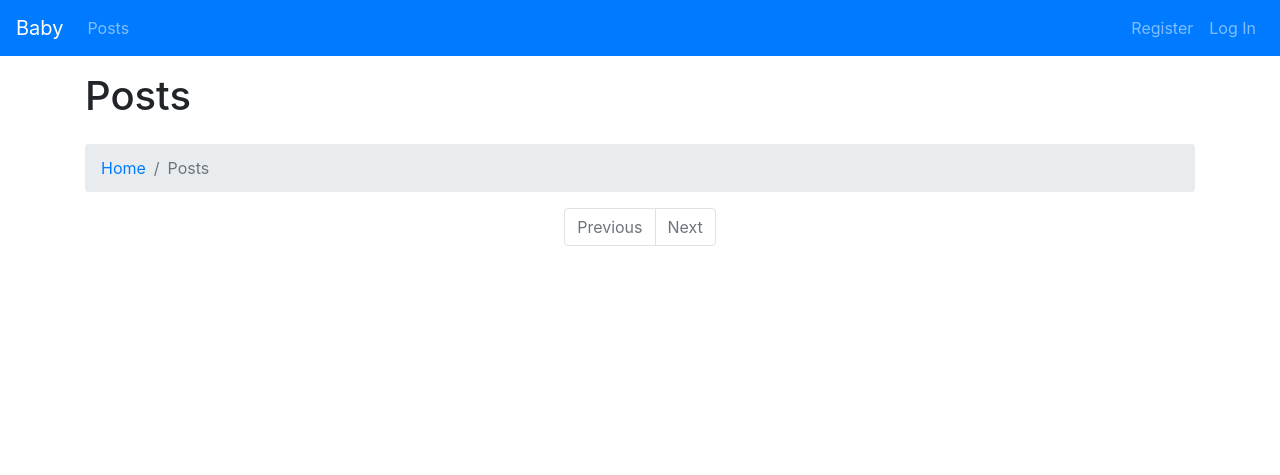
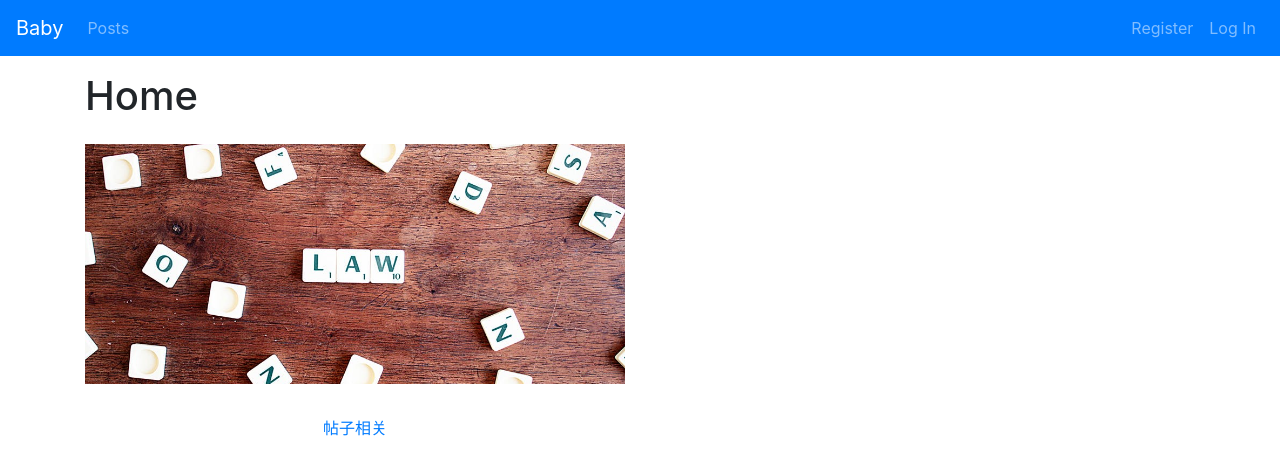
Before and after one commit to durban89/flask-project-blog-baby, a Flask app: page / in a window 1280 px wide. Shown: the top 475 px of the page. Run offline with Flask 2, Linux system fonts and the light colour scheme; data that the repository does not hold is empty; parts of the project's set-up code (start-up, migrations or seed data) failed here and were passed over; some libraries are stand-ins or nearby versions.

Commit message:
update ui - 修改首页排版部分

```diff
--- a/baby/__init__.py
+++ b/baby/__init__.py
@@ -133,12 +133,11 @@ def create_app(test_config=None):
             }
         })
 
-    @app.route('/baby')
-    def index():
-        return 'Baby'
-
     from . import db
     db.init_app(app)
+
+    from . import home
+    app.register_blueprint(home.bp)
 
     from . import auth
     app.register_blueprint(auth.bp)
@@ -149,6 +148,9 @@ def create_app(test_config=None):
     from . import chat
     app.register_blueprint(chat.bp)
 
+    from . import blog
+    app.register_blueprint(blog.bp)
+
     from . import api_food
     app.register_blueprint(api_food.bp)
 
@@ -157,10 +159,6 @@ def create_app(test_config=None):
 
     from . import api_food_week
     app.register_blueprint(api_food_week.bp)
-
-    from . import blog
-    app.register_blueprint(blog.bp)
-    app.add_url_rule('/', endpoint='index')
 
     from . import api_auth
     app.register_blueprint(api_auth.bp)
--- a/baby/blog.py
+++ b/baby/blog.py
@@ -11,7 +11,7 @@ from werkzeug.exceptions import abort
 from baby.auth import login_required
 from baby.db import get_db
 
-bp = Blueprint('blog', __name__)
+bp = Blueprint('blog', __name__, url_prefix='/post')
 
 
 @bp.route('/')
--- /dev/null
+++ b/baby/home.py
@@ -0,0 +1,10 @@
+#! _*_ coding: utf-8 _*_
+
+from flask import Blueprint, render_template
+
+bp = Blueprint('home', __name__, url_prefix='/')
+
+
+@bp.route('/')
+def index():
+    return render_template('home/index.j2')
--- a/baby/static/app.css
+++ b/baby/static/app.css
@@ -1,3 +1,18 @@
+.home-main-pic {
+  height: 240px;
+  background: #eee;
+  text-align: center;
+  display: flex;
+  justify-content: center;
+  align-items: center;
+  overflow: hidden;
+}
+
+.home-main-desc {
+  text-align: center;
+  padding: 2em;
+}
+
 .content .btn-post-new {
   padding: 0 .3125rem/* 5px */;
   margin-left: .625rem/* 10px */
--- a/baby/templates/blog/index.j2
+++ b/baby/templates/blog/index.j2
@@ -12,7 +12,7 @@
 {% block content %}
 <nav aria-label="breadcrumb">
   <ol class="breadcrumb">
-    <li class="breadcrumb-item active"><a href='{{ url_for("blog.index") }}'>Home</a></li>
+    <li class="breadcrumb-item active"><a href='{{ url_for("home.index") }}'>Home</a></li>
 
     {% if g.user %}
     <li class="breadcrumb-item active" aria-current="page">
--- /dev/null
+++ b/baby/templates/home/index.j2
@@ -0,0 +1,28 @@
+{% extends 'base.j2' %}
+
+{% block header %}
+<h1>
+{% block title %}
+Home
+{% endblock %}
+</h1>
+{% endblock %}
+
+{% block content %}
+<section class="row">
+  <div class="col-md-6">
+    <div class="home-main-pic">
+      <img src="{{url_for('static', filename='images/posts.jpeg')}}" style="width: 100%; overflow: hidden" />
+    </div>
+    <div class="home-main-desc"><a href='{{ url_for("blog.index")}}' target='_blank'>帖子相关</a></div>
+  </div>
+  {% if g.user %}
+  <div class="col-md-6">
+    <div class="home-main-pic">
+      <img src="{{url_for('static', filename='images/foods.jpeg')}}" style="width: 100%; overflow: hidden" />
+    </div>
+    <div class="home-main-desc"><a href='{{ url_for("food.index")}}' target='_blank'>饮食相关</a></div>
+  </div>
+  {% endif %}
+</section>
+{% endblock %}
```
Also changed, not shown: baby/static/images/foods.jpeg (added), baby/static/images/posts.jpeg (added).
